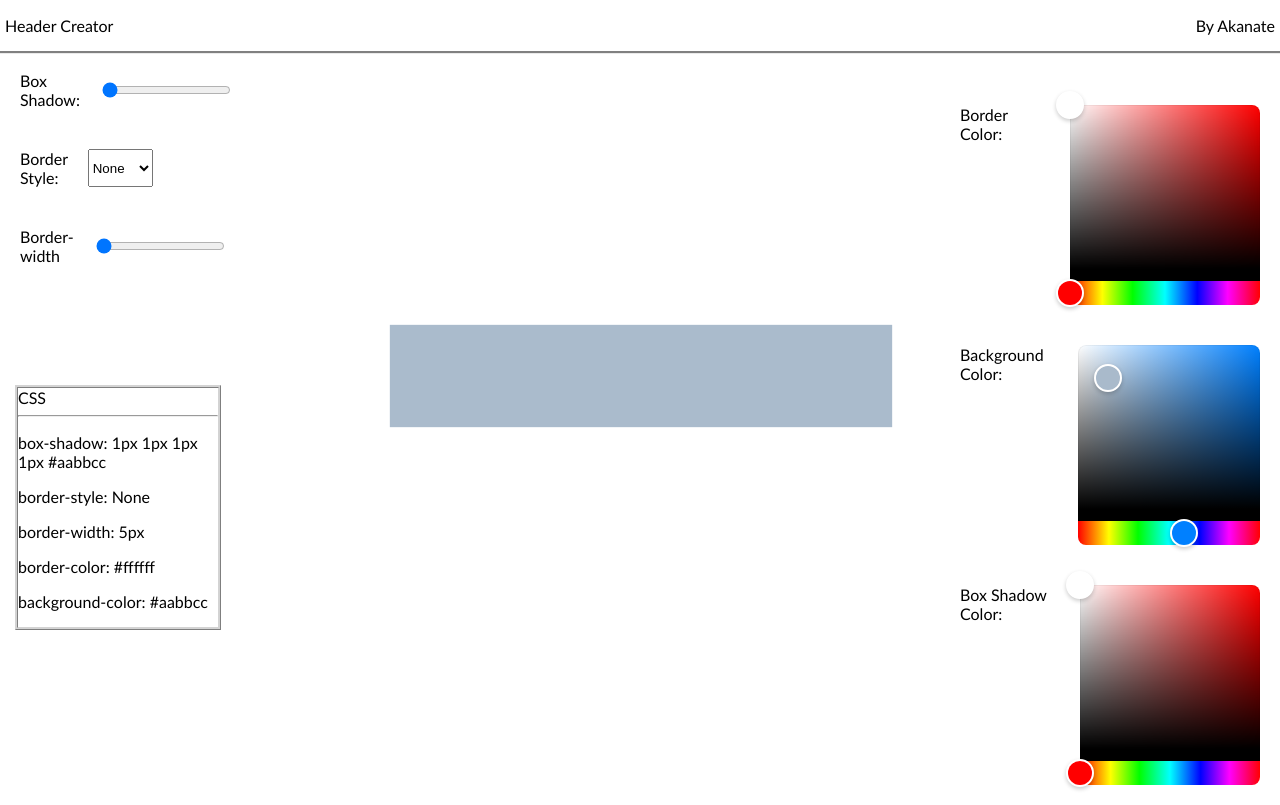
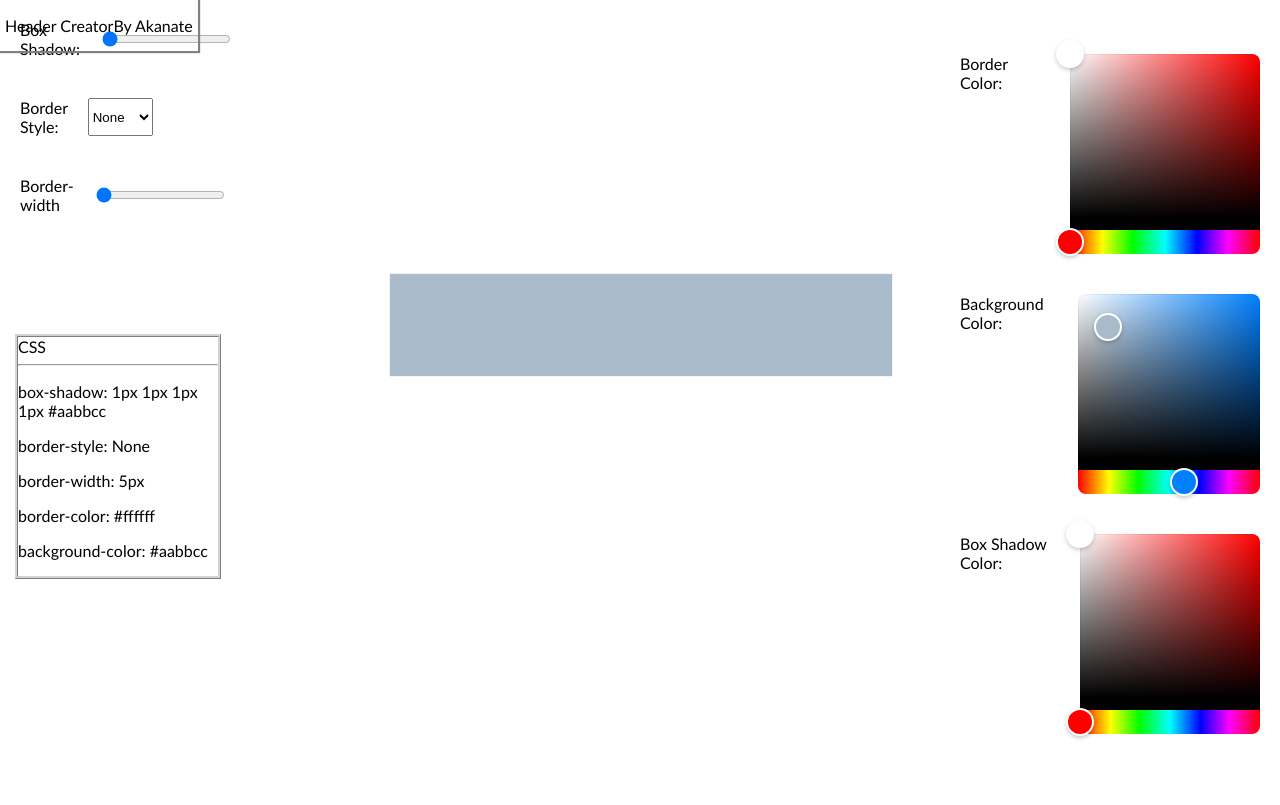
Before and after one commit to Akanate/HeaderCreator, a React (Create React App) app: page / in a window 1280 px wide. Built offline with nearby package versions, Linux system fonts and the light colour scheme.

Commit message:
Made a few changes to the class names from "Border" to "Header"

```diff
--- a/src/components/Container.jsx
+++ b/src/components/Container.jsx
@@ -2,8 +2,8 @@ import "../styles/container.css"
 
 export default function Container (props) {
     return (
-        <div className="Border--container">
-            <div className="Border" style={props.applyStyles}></div>
+        <div className="Header--container">
+            <div className="Header" style={props.applyStyles}></div>
         </div>
     )
 }
--- a/src/styles/container.css
+++ b/src/styles/container.css
@@ -1,4 +1,4 @@
-.Border--container {
+.Header--container {
     display: flex;
     flex-direction: row;
     justify-content: center;
@@ -6,6 +6,6 @@
 
 }
 
-.Border {
+.Header {
     position: absolute;
 }
```
